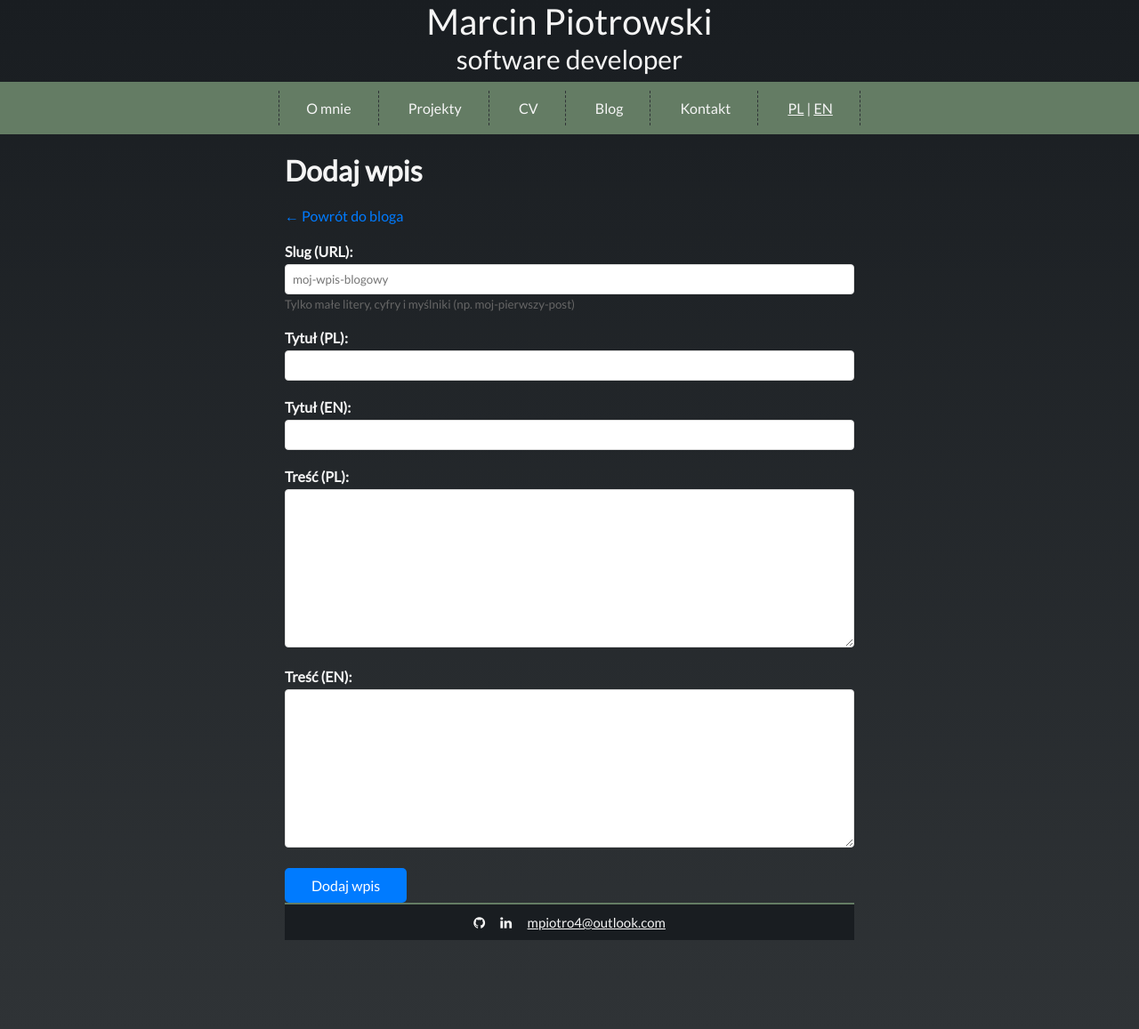
After one commit to mpiotro4/mpiotro-pl, a Flask app: page /blog/admin/add in a window 1280 px wide. The commit adds this page. Shown: the whole page at 89% size. Run offline with Flask 3, Linux system fonts and the light colour scheme.

Commit message:
Add blog section with simple post management
Added a simple blog system that allows adding and viewing blog posts:
- Blog posts stored as JSON files in blog_posts/ directory
- /blog - list of all blog posts
- /blog/<slug> - individual blog post view
- /blog/admin/add - simple admin form to add new posts
- Multi-language support (PL/EN) for all blog content
- Added blog link to navigation menu
- Included example blog post

```diff
--- a/app.py
+++ b/app.py
@@ -1,9 +1,13 @@
 import os
+import json
+from datetime import datetime
 
-from flask import Flask, render_template, redirect, url_for, session
+from flask import Flask, render_template, redirect, url_for, session, request, flash
 
 app = Flask(__name__)
 app.secret_key = os.environ.get('SECRET_KEY', 'default_secret_key')
+
+BLOG_POSTS_DIR = 'blog_posts'
 
 translations = {
     'pl': {
@@ -18,9 +22,22 @@ translations = {
         'projects': 'Projekty',
         'cv': 'CV',
         'contact': 'Kontakt',
+        'blog': 'Blog',
         'my_projects': 'Lista moich projektów.',
         'my_cv': 'Moje CV.',
         'my_contact': 'Możesz się ze mną skontaktować przez e-mail: mpiotro4@outlook.com.',
+        'blog_posts': 'Wpisy na blogu',
+        'read_more': 'Czytaj więcej',
+        'back_to_blog': 'Powrót do bloga',
+        'no_posts': 'Brak wpisów na blogu.',
+        'add_post': 'Dodaj wpis',
+        'post_title_pl': 'Tytuł (PL)',
+        'post_title_en': 'Tytuł (EN)',
+        'post_content_pl': 'Treść (PL)',
+        'post_content_en': 'Treść (EN)',
+        'post_slug': 'Slug (URL)',
+        'submit': 'Dodaj wpis',
+        'post_added': 'Wpis został dodany!',
     },
     'en': {
         'title': 'Marcin Piotrowski - homepage',
@@ -34,11 +51,61 @@ translations = {
         'projects': 'Projects',
         'cv': 'CV',
         'contact': 'Contact',
+        'blog': 'Blog',
         'my_projects': 'List of my projects.',
         'my_cv': 'My CV.',
         'my_contact': 'You can contact me via email: mpiotro4@outlook.com.',
+        'blog_posts': 'Blog posts',
+        'read_more': 'Read more',
+        'back_to_blog': 'Back to blog',
+        'no_posts': 'No blog posts yet.',
+        'add_post': 'Add post',
+        'post_title_pl': 'Title (PL)',
+        'post_title_en': 'Title (EN)',
+        'post_content_pl': 'Content (PL)',
+        'post_content_en': 'Content (EN)',
+        'post_slug': 'Slug (URL)',
+        'submit': 'Add post',
+        'post_added': 'Post has been added!',
     }
 }
+
+
+def load_blog_posts():
+    """Load all blog posts from JSON files."""
+    posts = []
+    if not os.path.exists(BLOG_POSTS_DIR):
+        return posts
+
+    for filename in os.listdir(BLOG_POSTS_DIR):
+        if filename.endswith('.json'):
+            filepath = os.path.join(BLOG_POSTS_DIR, filename)
+            with open(filepath, 'r', encoding='utf-8') as f:
+                post = json.load(f)
+                posts.append(post)
+
+    # Sort by date, newest first
+    posts.sort(key=lambda x: x.get('date', ''), reverse=True)
+    return posts
+
+
+def load_blog_post(slug):
+    """Load a single blog post by slug."""
+    filepath = os.path.join(BLOG_POSTS_DIR, f"{slug}.json")
+    if os.path.exists(filepath):
+        with open(filepath, 'r', encoding='utf-8') as f:
+            return json.load(f)
+    return None
+
+
+def save_blog_post(post_data):
+    """Save a blog post to a JSON file."""
+    if not os.path.exists(BLOG_POSTS_DIR):
+        os.makedirs(BLOG_POSTS_DIR)
+
+    filepath = os.path.join(BLOG_POSTS_DIR, f"{post_data['slug']}.json")
+    with open(filepath, 'w', encoding='utf-8') as f:
+        json.dump(post_data, f, ensure_ascii=False, indent=2)
 
 
 @app.route('/')
@@ -66,5 +133,50 @@ def kontakt():
     lang = session.get('lang', 'pl')
     return render_template('contact.html', lang=lang, translations=translations[lang])
 
+@app.route('/blog')
+def blog():
+    lang = session.get('lang', 'pl')
+    posts = load_blog_posts()
+    return render_template('blog.html', lang=lang, translations=translations[lang], posts=posts)
+
+@app.route('/blog/<slug>')
+def blog_post(slug):
+    lang = session.get('lang', 'pl')
+    post = load_blog_post(slug)
+    if not post:
+        return "Post not found", 404
+    return render_template('blog_post.html', lang=lang, translations=translations[lang], post=post)
+
+@app.route('/blog/admin/add', methods=['GET', 'POST'])
+def blog_admin():
+    lang = session.get('lang', 'pl')
+
+    if request.method == 'POST':
+        slug = request.form.get('slug')
+        title_pl = request.form.get('title_pl')
+        title_en = request.form.get('title_en')
+        content_pl = request.form.get('content_pl')
+        content_en = request.form.get('content_en')
+
+        post_data = {
+            'slug': slug,
+            'title': {
+                'pl': title_pl,
+                'en': title_en
+            },
+            'content': {
+                'pl': content_pl,
+                'en': content_en
+            },
+            'date': datetime.now().strftime('%Y-%m-%d'),
+            'author': 'Marcin Piotrowski'
+        }
+
+        save_blog_post(post_data)
+        flash(translations[lang]['post_added'])
+        return redirect(url_for('blog'))
+
+    return render_template('blog_admin.html', lang=lang, translations=translations[lang])
+
 if __name__ == '__main__':
     app.run(host='0.0.0.0', port=int(os.environ.get('PORT', 5000)), debug=True)
--- a/templates/base.html
+++ b/templates/base.html
@@ -24,6 +24,8 @@
        href="{{ url_for('projekty') }}">{{ translations['projects'] }}</a>
     <a class="menu {% if request.endpoint == 'cv' %}active{% endif %}"
        href="{{ url_for('cv') }}">{{ translations['cv'] }}</a>
+    <a class="menu {% if request.endpoint == 'blog' or request.endpoint == 'blog_post' %}active{% endif %}"
+       href="{{ url_for('blog') }}">{{ translations['blog'] }}</a>
     <a class="menu {% if request.endpoint == 'kontakt' %}active{% endif %}"
        href="{{ url_for('kontakt') }}">{{ translations['contact'] }}</a>
     <div class="menu">
--- /dev/null
+++ b/templates/blog_admin.html
@@ -0,0 +1,62 @@
+{% extends "base.html" %}
+
+{% block title %}{{ translations['add_post'] }} - Marcin Piotrowski{% endblock %}
+
+{% block content %}
+<h1>{{ translations['add_post'] }}</h1>
+
+<div style="margin-bottom: 20px;">
+    <a href="{{ url_for('blog') }}" style="color: #007bff; text-decoration: none;">← {{ translations['back_to_blog'] }}</a>
+</div>
+
+{% with messages = get_flashed_messages() %}
+    {% if messages %}
+        {% for message in messages %}
+            <div style="background: #d4edda; border: 1px solid #c3e6cb; color: #155724; padding: 10px; margin-bottom: 20px; border-radius: 5px;">
+                {{ message }}
+            </div>
+        {% endfor %}
+    {% endif %}
+{% endwith %}
+
+<form method="POST" style="max-width: 800px;">
+    <div style="margin-bottom: 20px;">
+        <label style="display: block; margin-bottom: 5px; font-weight: bold;">{{ translations['post_slug'] }}:</label>
+        <input type="text" name="slug" required
+               placeholder="moj-wpis-blogowy"
+               style="width: 100%; padding: 8px; border: 1px solid #ddd; border-radius: 4px; box-sizing: border-box;"
+               pattern="[a-z0-9-]+"
+               title="Tylko małe litery, cyfry i myślniki">
+        <small style="color: #666;">Tylko małe litery, cyfry i myślniki (np. moj-pierwszy-post)</small>
+    </div>
+
+    <div style="margin-bottom: 20px;">
+        <label style="display: block; margin-bottom: 5px; font-weight: bold;">{{ translations['post_title_pl'] }}:</label>
+        <input type="text" name="title_pl" required
+               style="width: 100%; padding: 8px; border: 1px solid #ddd; border-radius: 4px; box-sizing: border-box;">
+    </div>
+
+    <div style="margin-bottom: 20px;">
+        <label style="display: block; margin-bottom: 5px; font-weight: bold;">{{ translations['post_title_en'] }}:</label>
+        <input type="text" name="title_en" required
+               style="width: 100%; padding: 8px; border: 1px solid #ddd; border-radius: 4px; box-sizing: border-box;">
+    </div>
+
+    <div style="margin-bottom: 20px;">
+        <label style="display: block; margin-bottom: 5px; font-weight: bold;">{{ translations['post_content_pl'] }}:</label>
+        <textarea name="content_pl" required rows="10"
+                  style="width: 100%; padding: 8px; border: 1px solid #ddd; border-radius: 4px; box-sizing: border-box; font-family: inherit;"></textarea>
+    </div>
+
+    <div style="margin-bottom: 20px;">
+        <label style="display: block; margin-bottom: 5px; font-weight: bold;">{{ translations['post_content_en'] }}:</label>
+        <textarea name="content_en" required rows="10"
+                  style="width: 100%; padding: 8px; border: 1px solid #ddd; border-radius: 4px; box-sizing: border-box; font-family: inherit;"></textarea>
+    </div>
+
+    <button type="submit"
+            style="background: #007bff; color: white; padding: 10px 30px; border: none; border-radius: 5px; cursor: pointer; font-size: 1em;">
+        {{ translations['submit'] }}
+    </button>
+</form>
+{% endblock %}
```
Also changed, not shown: blog_posts/przykladowy-post.json (added, +13 -0 lines), templates/blog.html (added, +24 -0 lines), templates/blog_post.html (added, +20 -0 lines).
